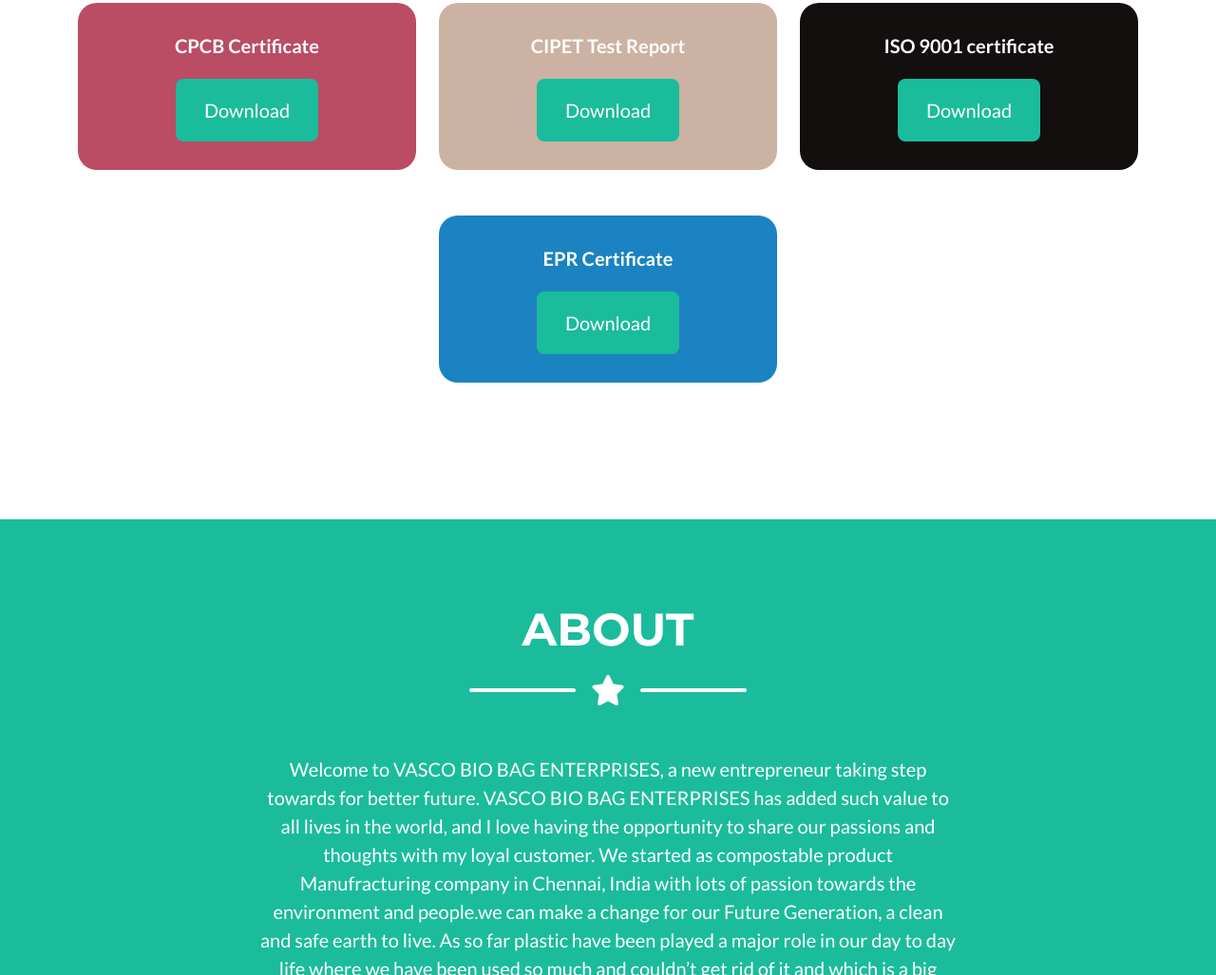
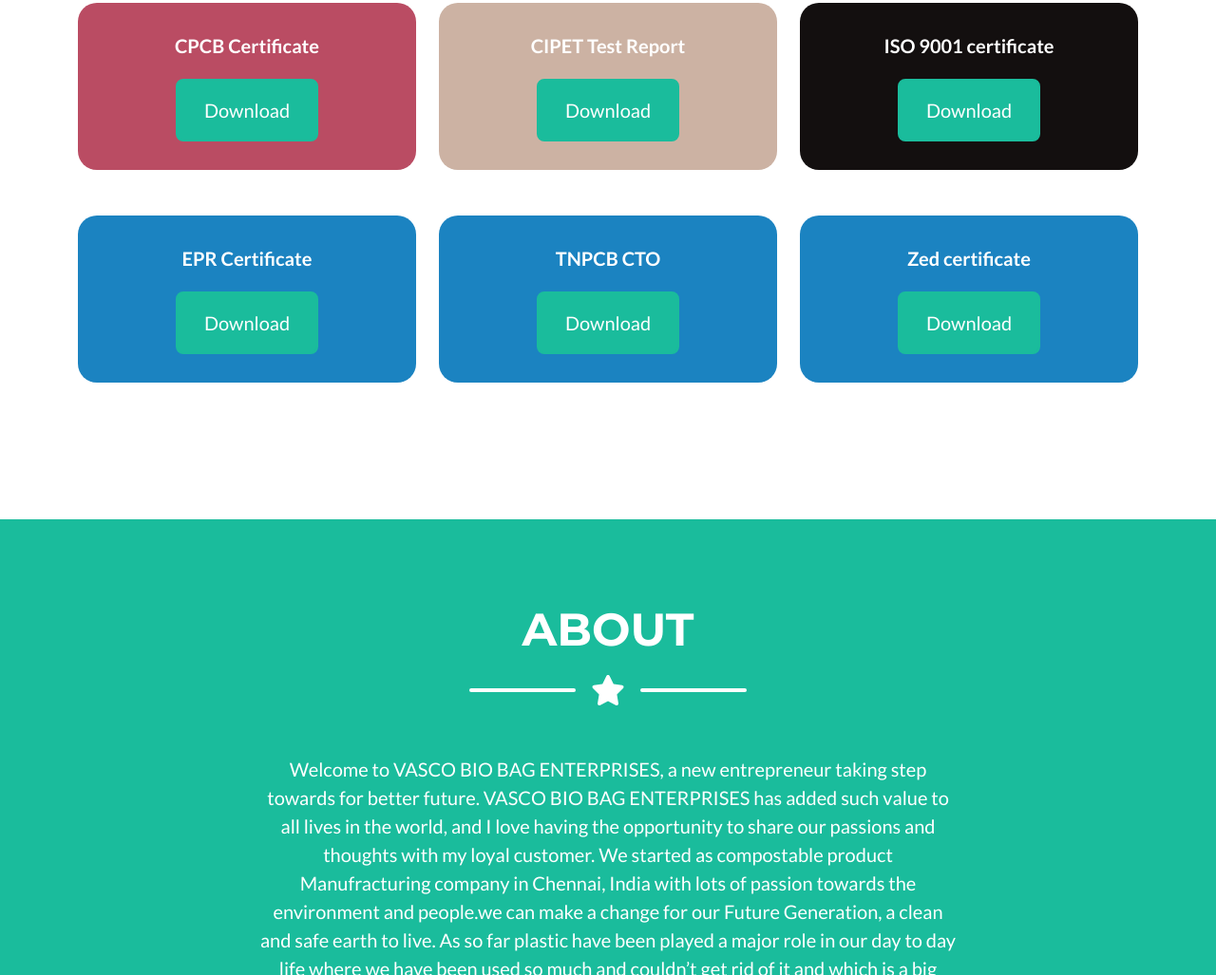
Before and after one commit to vilvaathibanpb/vasiobag, a plain HTML site: page index.html in a window 1280 px wide. Shown: the part 975-2002 px from the top of the page at 95% size. Drawn offline with nearby package versions, Linux system fonts and the light colour scheme.

Commit message:
Update index.html

```diff
--- a/index.html
+++ b/index.html
@@ -103,6 +103,19 @@
                     </div>
                 </div>
                 <!-- Portfolio Item 5-->
+                 <div class="col-md-6 col-lg-4 mb-5">
+                    <div class="cert" style="background-color: #1b83c1">
+                        <div style="margin-bottom: 20px;">TNPCB CTO</div>
+                        <a class="btn btn-primary btn-xl" id="submitButton" href="./5.pdf" download="EPR Certificate">Download</a>
+                    </div>
+                </div>
+                <!-- Portfolio Item 6-->
+                 <div class="col-md-6 col-lg-4 mb-5">
+                    <div class="cert" style="background-color: #1b83c1">
+                        <div style="margin-bottom: 20px;">Zed certificate</div>
+                        <a class="btn btn-primary btn-xl" id="submitButton" href="./6.pdf" download="EPR Certificate">Download</a>
+                    </div>
+                </div>
 
             </div>
         </div>
```
